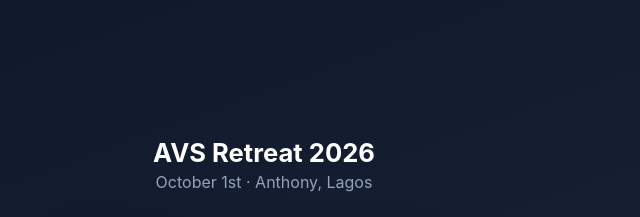
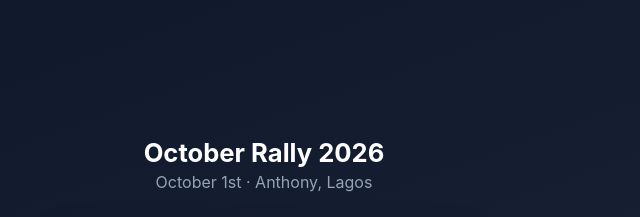
Before and after one commit to YDD-Secretariat/AVS-Retreat, a plain HTML site: page index.html in a window 1280 px wide. Shown: the top 217 px of the page, without its empty margins (376-1016 px from the left). Drawn offline with Linux system fonts and the light colour scheme.

Commit message:
Update index.html

```diff
--- a/index.html
+++ b/index.html
@@ -3,7 +3,7 @@
 <head>
 <meta charset="UTF-8" />
 <meta name="viewport" content="width=device-width, initial-scale=1, viewport-fit=cover" />
-<title>AVS Retreat 2026 — Home</title>
+<title>October Rally 2026 — Home</title>
 <style>
   :root{--bg:#0f172a;--card:#ffffff;--accent:#4f46e5;--muted:#64748b;}
   *{box-sizing:border-box;}
@@ -28,7 +28,7 @@
 </head>
 <body>
   <div class="wrap">
-    <h1>AVS Retreat 2026</h1>
+    <h1>October Rally 2026</h1>
     <p class="sub">October 1st · Anthony, Lagos</p>
 
     <a class="card" href="register.html">
```
